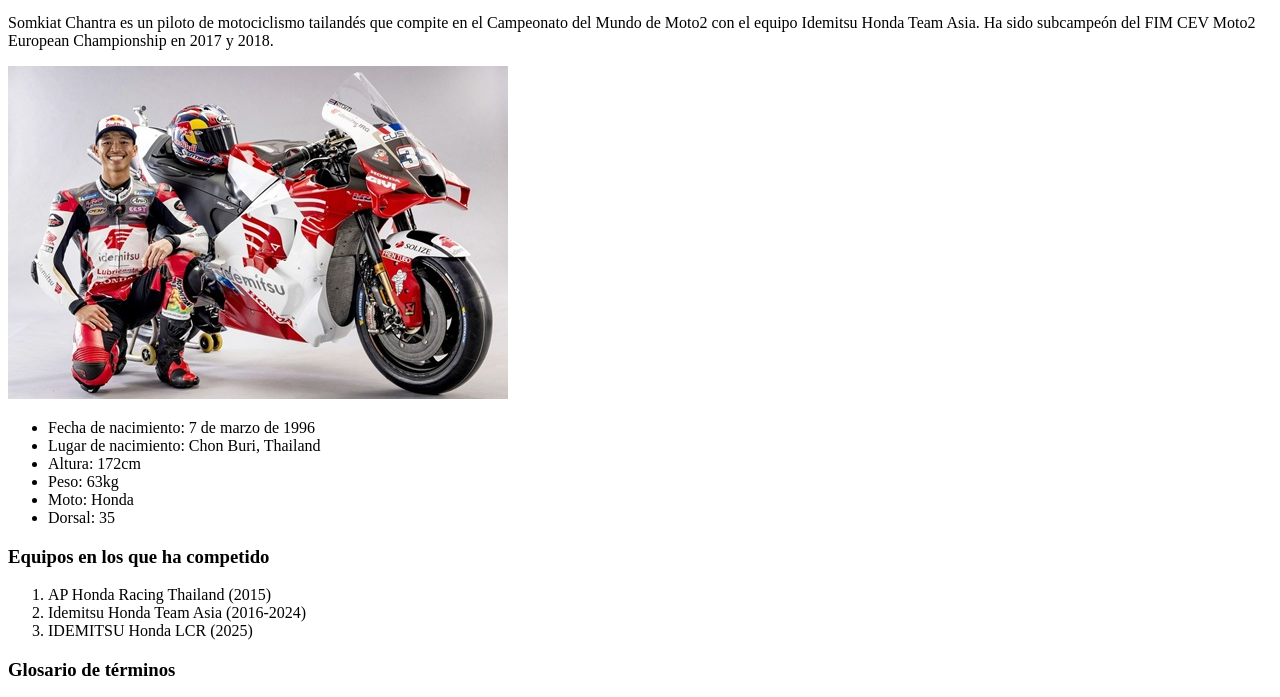
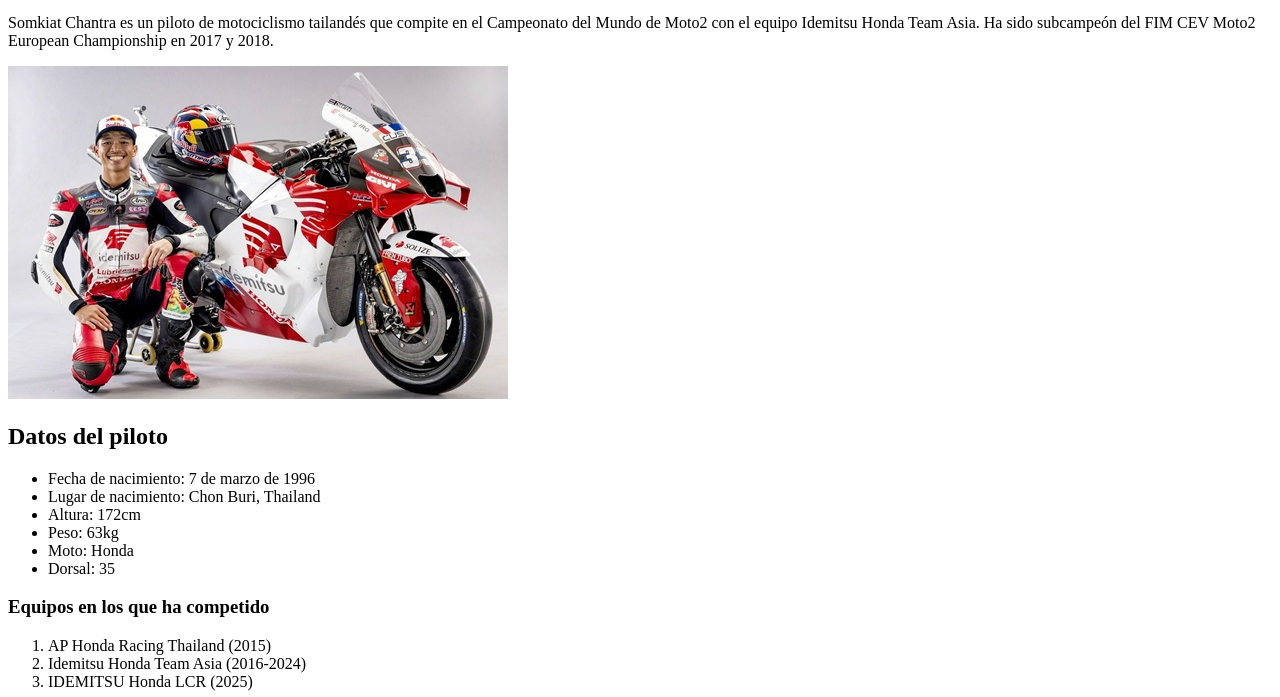
Before and after one commit to AndresZbr/SEW, a plain HTML site: page MotoGP-Desktop/piloto.html in a window 1280 px wide. Shown: the part 100-797 px from the top of the page. Drawn offline with Linux system fonts and the light colour scheme.

Commit message:
Update piloto.html

```diff
--- a/MotoGP-Desktop/piloto.html
+++ b/MotoGP-Desktop/piloto.html
@@ -33,6 +33,7 @@
             <img src="multimedia/Somkiat Chantra Foto.jpg" alt="Foto de Somkiat Chantra" />
         </picture>
 
+        <h2>Datos del piloto</h2>
         <ul>
             <li>Fecha de nacimiento: 7 de marzo de 1996</li>
             <li>Lugar de nacimiento: Chon Buri, Thailand</li>
```
